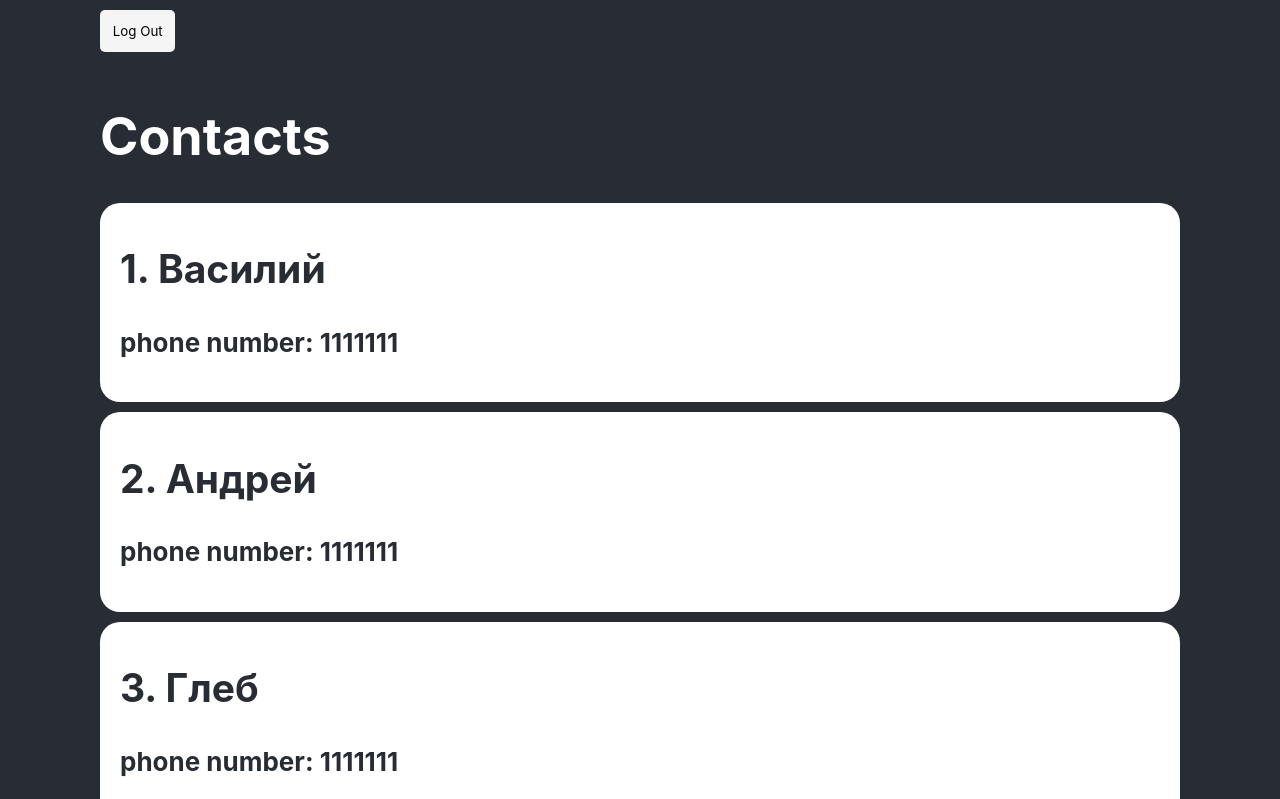
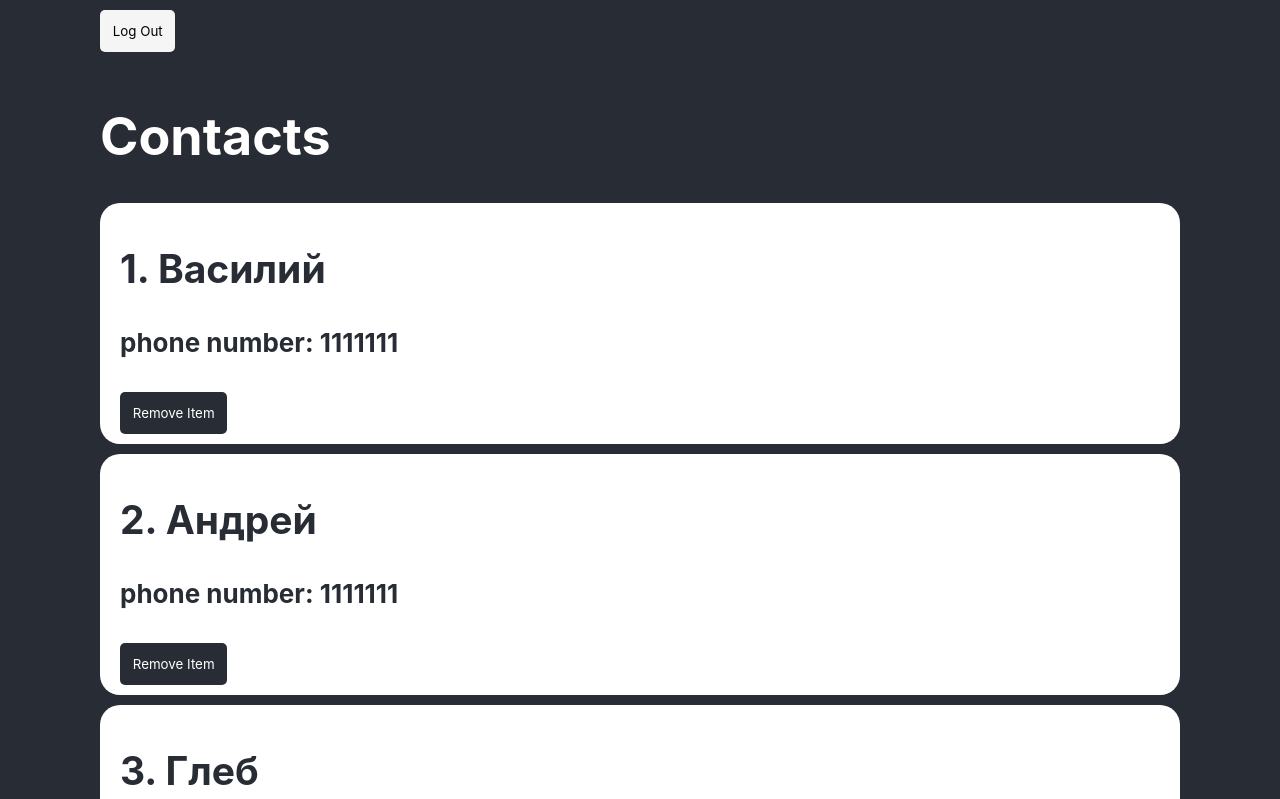
Before and after one commit to douryne/react-contacts-app, a React (Create React App) app: page /contacts in a window 1280 px wide. Shown: the top 799 px of the page. Built offline with nearby package versions, Linux system fonts and the light colour scheme; sample sign-in values are in the browser's storage.

Commit message:
remove Contact action

```diff
--- a/src/components/ContactItem/ContactItem.module.css
+++ b/src/components/ContactItem/ContactItem.module.css
@@ -5,3 +5,8 @@
   color: #282c34;
   margin: 10px 0;
 }
+
+.item button {
+  background-color: #282c34;
+  color: white;
+}
--- a/src/components/ContactItem/ContactItem.tsx
+++ b/src/components/ContactItem/ContactItem.tsx
@@ -1,4 +1,7 @@
 import React from 'react';
+import { Button } from '../';
+import { useAppDispatch } from '../../hooks/redux';
+import {contactsReducer} from '../../store/reducers/contactsReducer';
 import classes from './ContactItem.module.css';
 
 interface IContactItemProps {
@@ -8,10 +11,14 @@ interface IContactItemProps {
 }
 
 export const ContactItem: React.FC<IContactItemProps> = ({id, name, telNumber}) => {
+  const { removeContact } = contactsReducer.actions;
+  const dispatch = useAppDispatch();
+
   return (
     <div className={classes.item}>
       <h2>{id}. {name}</h2>
       <h4>phone number: {telNumber}</h4>
+      <Button onClick={() => dispatch(removeContact(id))}>Remove Item</Button>
     </div>
   );
 };
--- a/src/components/ContactsList.tsx
+++ b/src/components/ContactsList.tsx
@@ -11,7 +11,7 @@ export const ContactsList: React.FC = () => {
     <div>
         {
         contacts.map(contact => (
-          <ContactItem {...contact} />
+          <ContactItem key={contact.id} {...contact} />
         ))
       }
     </div>
--- a/src/components/UI/Button/Button.tsx
+++ b/src/components/UI/Button/Button.tsx
@@ -4,7 +4,7 @@ import classes from './Button.module.css'
 interface IButtonProps {
   children: ReactNode,
   disabled?: boolean,
-  onClick?: (e: React.MouseEvent<HTMLButtonElement>) => void;
+  onClick?: (e: React.MouseEvent<HTMLButtonElement>) => void,
 }
 
 export const Button: FC<IButtonProps> = ({children, ...props}) => {
--- a/src/store/reducers/contactsReducer.ts
+++ b/src/store/reducers/contactsReducer.ts
@@ -1,4 +1,4 @@
-import {createSlice} from  '@reduxjs/toolkit';
+import {createSlice, PayloadAction} from  '@reduxjs/toolkit';
 
 interface IContact {
   id: number,
@@ -21,7 +21,11 @@ const initialState: IContactsState = {
 export const contactsReducer = createSlice({
   name: 'contactsReducer',
   initialState,
-  reducers: {}
+  reducers: {
+    removeContact(state, action: PayloadAction<number>) {
+      state.contacts = state.contacts.filter(contact => contact.id !== action.payload);
+    }
+  }
 })
 
 export default contactsReducer.reducer;
```
